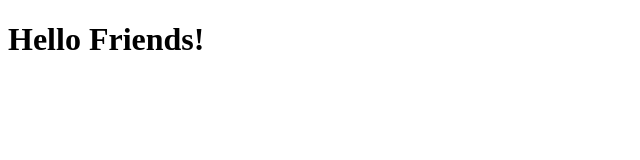
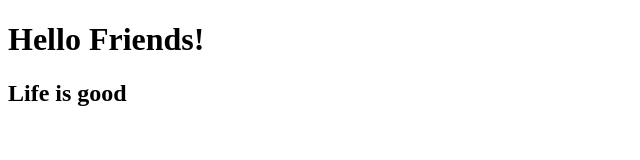
Before and after one commit to shilpisarkar/OpenProject, a plain HTML site: page index.html in a window 1280 px wide. Shown: the whole page, without its empty margins (0-640 px from the left). Drawn offline with Linux system fonts and the light colour scheme.

Commit message:
Update index.html

```diff
--- a/index.html
+++ b/index.html
@@ -8,5 +8,6 @@
 </head>
 <body>
   <h1>Hello Friends!</h1>
+  <h2>Life is good</h2>
 </body>
 </html>
```
